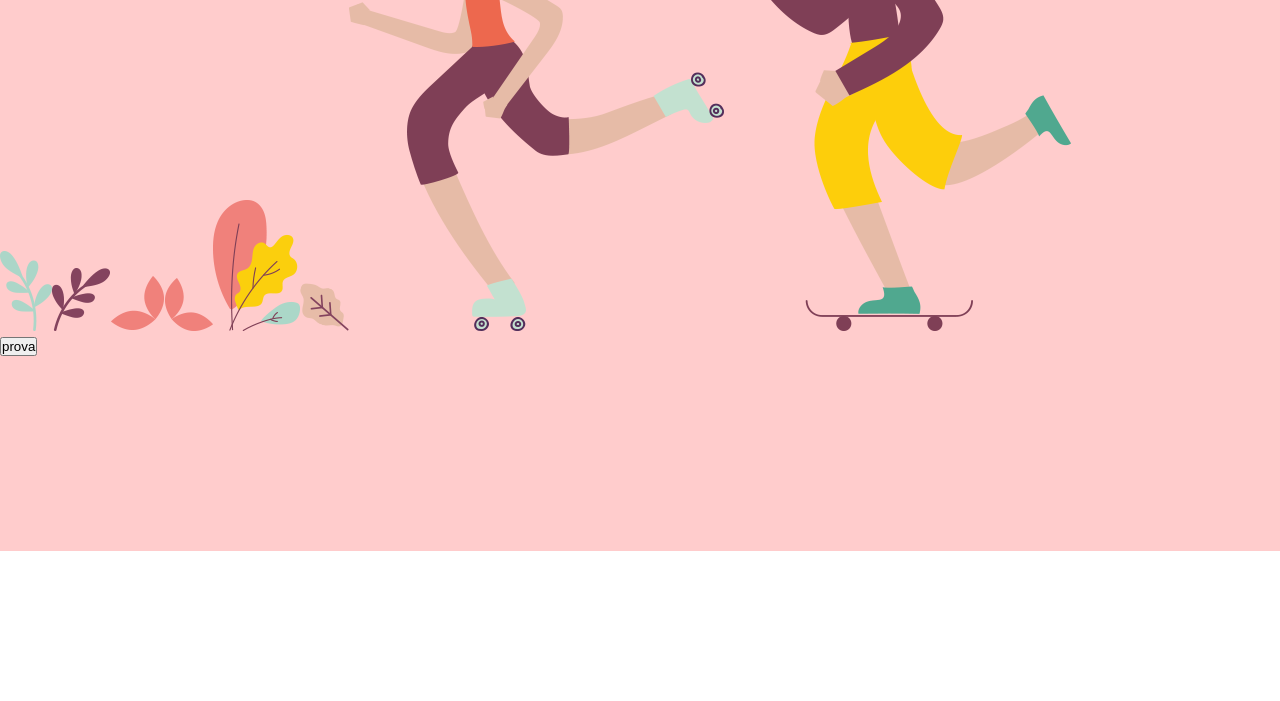
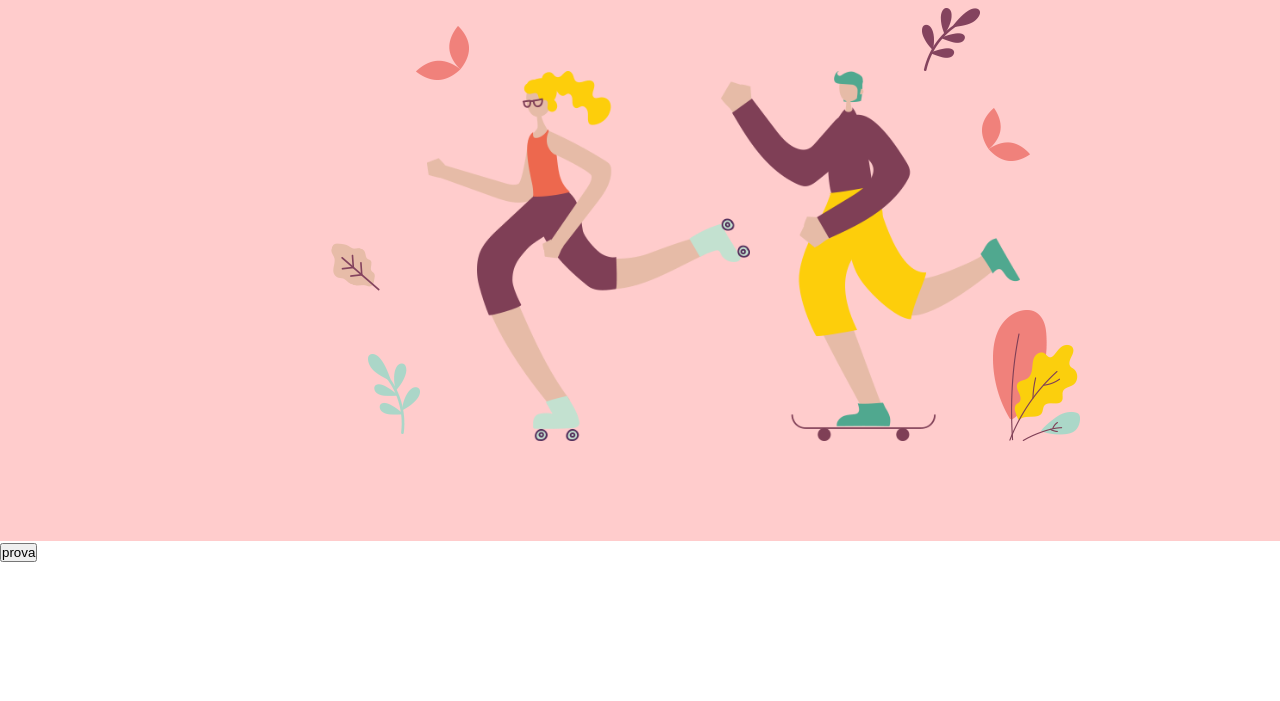
Before and after one commit to C-Bertotti/proj-html-vuejs, a website: page index.html in a window 1280 px wide. Shown: the part 99-800 px from the top of the page. Drawn offline with nearby package versions, Linux system fonts and the light colour scheme; a web font is replaced by a local one.

Commit message:
Creata immagine primo slider

```diff
--- a/index.html
+++ b/index.html
@@ -45,8 +45,8 @@
             </header>
             <main>
                 <div id="hero" class="debug">
-                    <div class="carousel">
-                        <img v-for="element in slider.illustration.elements" :src="element.completeUrl" alt="ciao">
+                    <div class="illustration">
+                        <img v-for="element in slider.illustration.elements" :src="element.completeUrl" :alt="element.famiglia || 'main'" :class="element.class || 'main ' + 'main--' + element.position ">
 
                     </div>
                     <button>prova</button>
--- a/js/script.js
+++ b/js/script.js
@@ -100,7 +100,7 @@ var app = new Vue ({
                         inIllustration: [
                             {
                                 number:1,
-                                position: 'r-c'
+                                position: 'r-b'
                             }
                         ]
                     },
@@ -154,28 +154,32 @@ var app = new Vue ({
             mainElements: {
                 folderName: 'main/',
                 completePath: '',
-                position: 'main',
                 elements: [
                     {
                         illustration: 1,
                         url: 'main_1.png',
-                        completeUrl: ''
+                        completeUrl: '',
+                        position: 'left',
+
                     },
                     {
                         illustration: 1,
                         url: 'main_1-2.png',
-                        completeUrl: ''
+                        completeUrl: '',
+                        position: 'right'
                     },
                     {
                         illustration: 2,
                         url: 'main_2.png',
-                        completeUrl: ''
+                        completeUrl: '',
+                        position: null
                     },
                     {
                         illustration: 3,
                         url: 'main_3.png',
-                        completeUrl: ''
-                    },
+                        completeUrl: '',
+                        position: null
+                    }
                 ]
             },
             illustrationIndex: 1,
@@ -184,7 +188,8 @@ var app = new Vue ({
                 elements: []
             },
             illustrations: [
-            ]
+            ],
+            elementClass: ''
         },
     },
     mounted: function() {
@@ -214,6 +219,8 @@ var app = new Vue ({
 
                     if ( subitem.number == this.slider.illustrationIndex ) {
                         console.log(item);
+                        this.slider.elementClass = subitem.position;
+                        item.class = this.slider.elementClass;
                         (this.slider.illustration.elements).push(item);
                     }
                 });
@@ -227,6 +234,7 @@ var app = new Vue ({
             }
         });
 
+
         this.slider.illustration.illustrationNumber = this.slider.illustrationIndex;
 
     },
@@ -235,6 +243,7 @@ var app = new Vue ({
 
 
 
+
     }
 
 });
--- a/src/Partials/_hero.scss
+++ b/src/Partials/_hero.scss
@@ -3,7 +3,51 @@
     top: 0;
     left: 0;
     right: 0;
-    height: 650px;
+    height: 640px;
 
+    .illustration {
+        position: relative;
+        height: 100%;
+        width: 100%;
+
+        img {
+            position: absolute;
+        }
+
+        .l-t{
+            bottom: 460px;
+            right: 810px;
+        }
+        .l-c{
+            bottom: 250px;
+            right: 900px;
+        }
+        .l-b{
+            bottom: 107px;
+            right: 860px;
+        }
+        .main{
+            bottom: 100px;
+            height: 370px;
+            &--left {
+                right: 530px;
+            }
+            &--right {
+                right: 260px;
+            }
+        }
+        .r-t{
+            bottom: 470px;
+            right: 300px;
+        }
+        .r-c{
+            bottom: 380px;
+            right: 250px;
+        }
+        .r-b{
+            bottom: 100px;
+            right: 200px;
+        }
+    }
 
 }
```
Also changed, not shown: dist/style.css.
